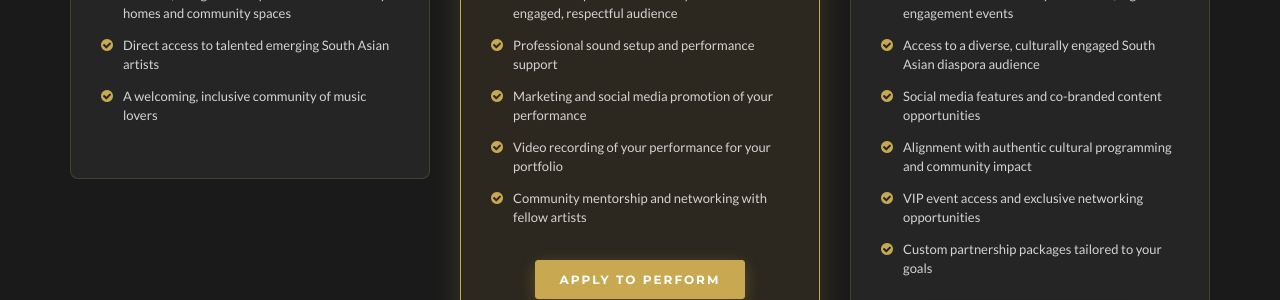
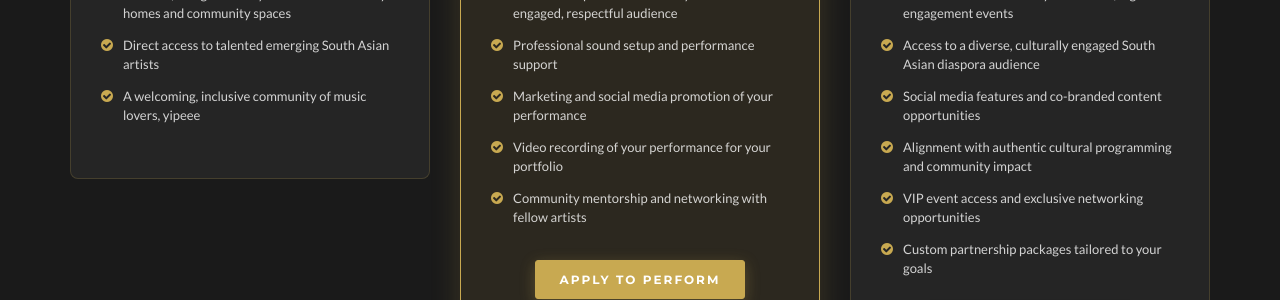
Before and after one commit to BrooklynBaithak/brooklynbaithak.github.io, a Jekyll site: the page built from index.md, in a window 1280 px wide and 900 px high, scrolled down 2081 px. Shown: the part 172-472 px from the top of the window. Built offline with Jekyll 4.4.1, drawn with Linux system fonts in a browser that asks for light colours; some web fonts are replaced; a script that is not in the unit is left out.

Commit message:
Update Data Files “services”

```diff
--- a/_data/services.yml
+++ b/_data/services.yml
@@ -1,31 +1,31 @@
-subheading: Brooklyn Baithak creates meaningful experiences for everyone who walks through our doors.
-
+subheading: Brooklyn Baithak creates meaningful experiences for everyone who
+  walks through our doors.
 groups:
   - heading: For Attendees
     icon: fa-users
     featured: false
     items:
-      - Intimate, living room–style concerts in Brooklyn homes and community spaces
+      - Intimate, living room–style concerts in Brooklyn homes and community
+        spaces
       - Direct access to talented emerging South Asian artists
-      - A welcoming, inclusive community of music lovers
-
+      - A welcoming, inclusive community of music lovers, yipeee
   - heading: For Performers
     icon: fa-music
     featured: true
     cta_text: Apply to Perform
-    cta_url: "https://docs.google.com/forms/d/1grbELIQdrH7OrKGYsE7pnwqxbf9R04k6-9vZu9xZ6ss/viewform?pli=1&edit_requested=true"
+    cta_url: https://docs.google.com/forms/d/1grbELIQdrH7OrKGYsE7pnwqxbf9R04k6-9vZu9xZ6ss/viewform?pli=1&edit_requested=true
     items:
-      - A dedicated platform to share your art with an engaged, respectful audience
+      - A dedicated platform to share your art with an engaged, respectful
+        audience
       - Professional sound setup and performance support
       - Marketing and social media promotion of your performance
       - Video recording of your performance for your portfolio
       - Community mentorship and networking with fellow artists
-
   - heading: For Sponsors
     icon: fa-gift
     featured: false
     cta_text: Become a Sponsor
-    cta_url: "mailto:brooklynbaithak@gmail.com"
+    cta_url: mailto:brooklynbaithak@gmail.com
     items:
       - Prominent brand visibility at intimate, high-engagement events
       - Access to a diverse, culturally engaged South Asian diaspora audience
```
